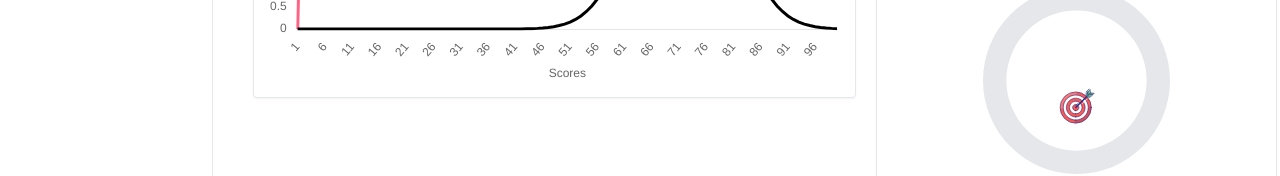
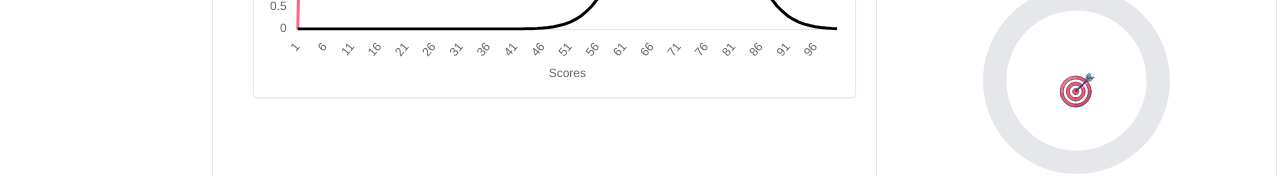
Before and after one commit to abdoibrahim257/WhatBytes-Assignment, a Next.js app: page / in a window 1280 px wide. Shown: the part 729-905 px from the top of the page. Built offline with nearby package versions, Linux system fonts and the light colour scheme.

Commit message:
fix: correct project name in README and adjust positioning in QuestionAnalysis component

```diff
--- a/components/QuestionAnalysis.jsx
+++ b/components/QuestionAnalysis.jsx
@@ -44,7 +44,7 @@ const QuestionAnalysis = ({score}) => {
             <div  className='flex justify-center w-1/2'>
                 <Doughnut data={data} options={options} />
             </div>
-            <div className='relative -top-24'>
+            <div className='relative -top-28'>
               <img src="/arrow.svg" alt="bullseye" className='w-10' />
             </div>
         </div>
```
Also changed, not shown: 1 other file (tests, documents, lock files or other folders).
